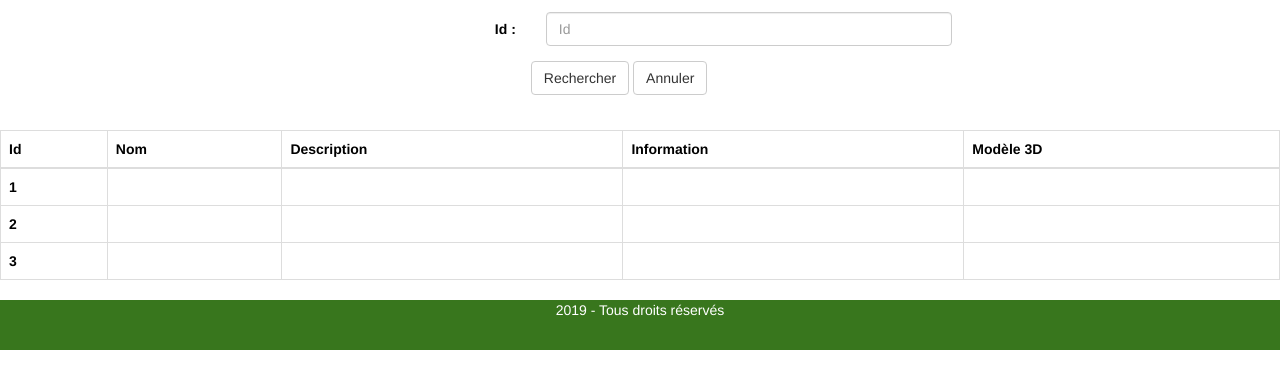
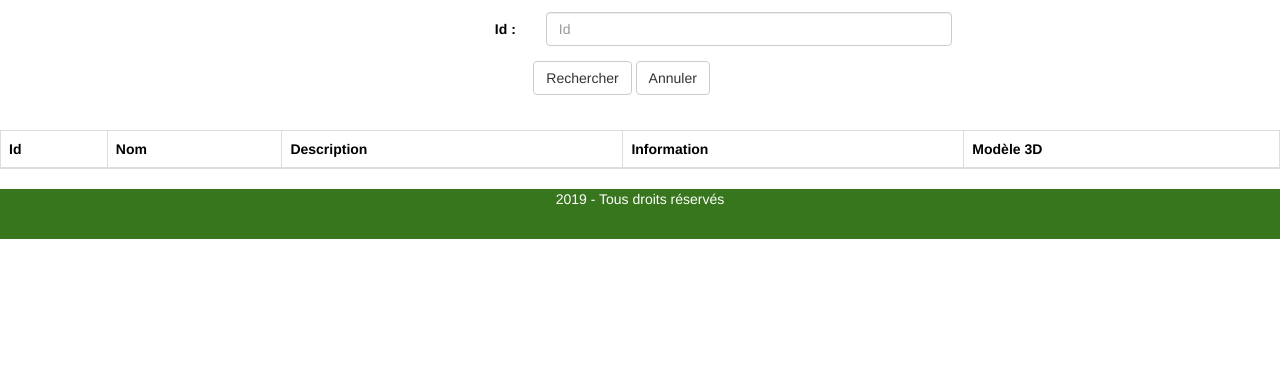
Before and after one commit to tritri301/BrainStorm, a plain HTML site: page Interface/ajouter.html in a window 1280 px wide. Shown: the part 339-728 px from the top of the page. Drawn offline with nearby package versions, Linux system fonts and the light colour scheme.

Commit message:
Java to java script works

```diff
--- a/Interface/ajouter.html
+++ b/Interface/ajouter.html
@@ -24,7 +24,7 @@ But du fichier :    Afficher le menu du site
 		<div class="col-2" id="usager">Usager <br><i><a href="">Déconnexion</a></i></div>
 	</div>
   	<div class="row" id="sectionSousMenu">
-		<a href="ajouter.html" class="lienSousMenu"><img src="bouton_ajouter.png"/></a>
+		<a href="ajouter.html" class="lienSousMenu" onclick="Test();"><img src="bouton_ajouter.png"/></a>
 		<a href="supprimer.html" class="lienSousMenu"><img src="bouton_supprimer.png"/></a>
 		<a href="deplacer.html" class="lienSousMenu"><img src="bouton_deplacer.png"/></a>
 		<a href="modifier.html" class="lienSousMenu"><img src="bouton_modifier.png"/></a>
@@ -62,13 +62,14 @@ But du fichier :    Afficher le menu du site
 					<input type="text" class="form-control" id="id" placeholder="Id">
 					  </div>
 				  </div>
-				  <div class="form-group">
-					<div class="col-sm-offset-5">
-						<button type="submit" class="btn btn-default" onclick="list()">Rechercher</button>
-						<button type="reset" class="btn btn-default">Annuler</button>
-					</div>
+
+				</form>
+			<div class="form-group">
+				<div class="col-sm-offset-5">
+					<button onclick="list();" class="btn btn-default" >Rechercher</button>
+					<button type="reset" class="btn btn-default">Annuler</button>
 				</div>
-				</form>
+			</div>
 			<br>
 			<!--Table-->
 		<table id="tablePreview" class="table table-bordered">
@@ -84,28 +85,8 @@ But du fichier :    Afficher le menu du site
 		  </thead>
 		  <!--Table head-->
 		  <!--Table body-->
-		  <tbody>
-			<tr>
-			  <th scope="row">1</th>
-			  <td></td>
-			  <td></td>
-			  <td></td>
-			  <td></td>
-			</tr>
-			<tr>
-			  <th scope="row">2</th>
-			  <td></td>
-			  <td></td>
-			  <td></td>
-			  <td></td>
-			</tr>
-			<tr>
-			  <th scope="row">3</th>
-			  <td></td>
-			  <td></td>
-			  <td></td>
-			  <td></td>
-			</tr>
+		  <tbody id="table1">
+
 		  </tbody>
 		  <!--Table body-->
 		</table>
```
Also changed, not shown: Interface/fonction.js (line endings or trailing spaces), 1 other file.
